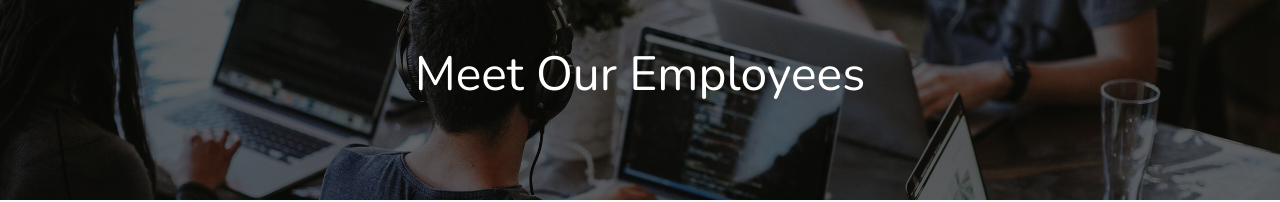
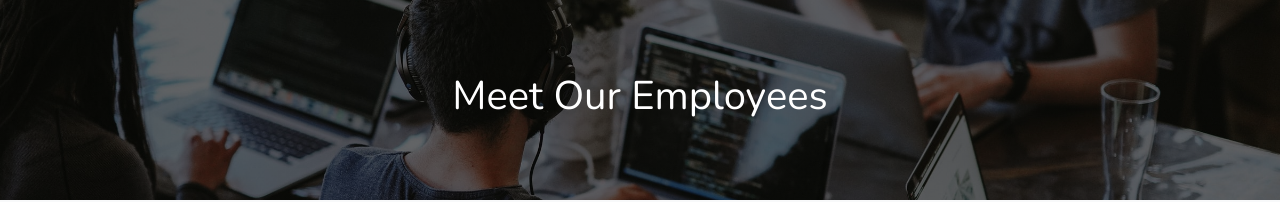
Before and after one commit to ldipaola/Employee-Directory, a React (Create React App) app: page / in a window 1280 px wide. Shown: the top 202 px of the page. Built offline with nearby package versions, Linux system fonts and the light colour scheme.

Commit message:
clean up css

```diff
--- a/src/compenents/Title/style.css
+++ b/src/compenents/Title/style.css
@@ -2,11 +2,6 @@
 
 .title {
   font-family: 'Nunito', sans-serif;
-  width: 100%;
-  text-align: center;
-  font-size: 3rem;
-  color: white;
-  margin-bottom: 50px;
 }
 
 .hero-image {
```
